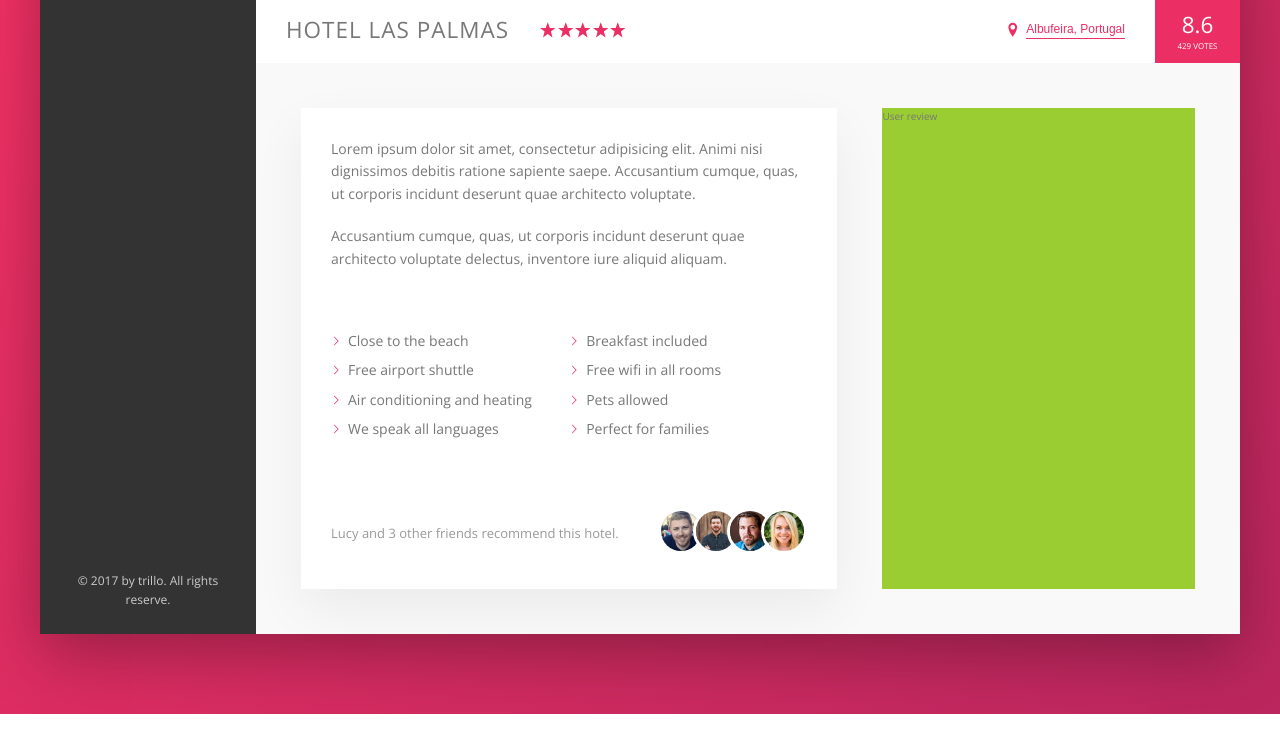
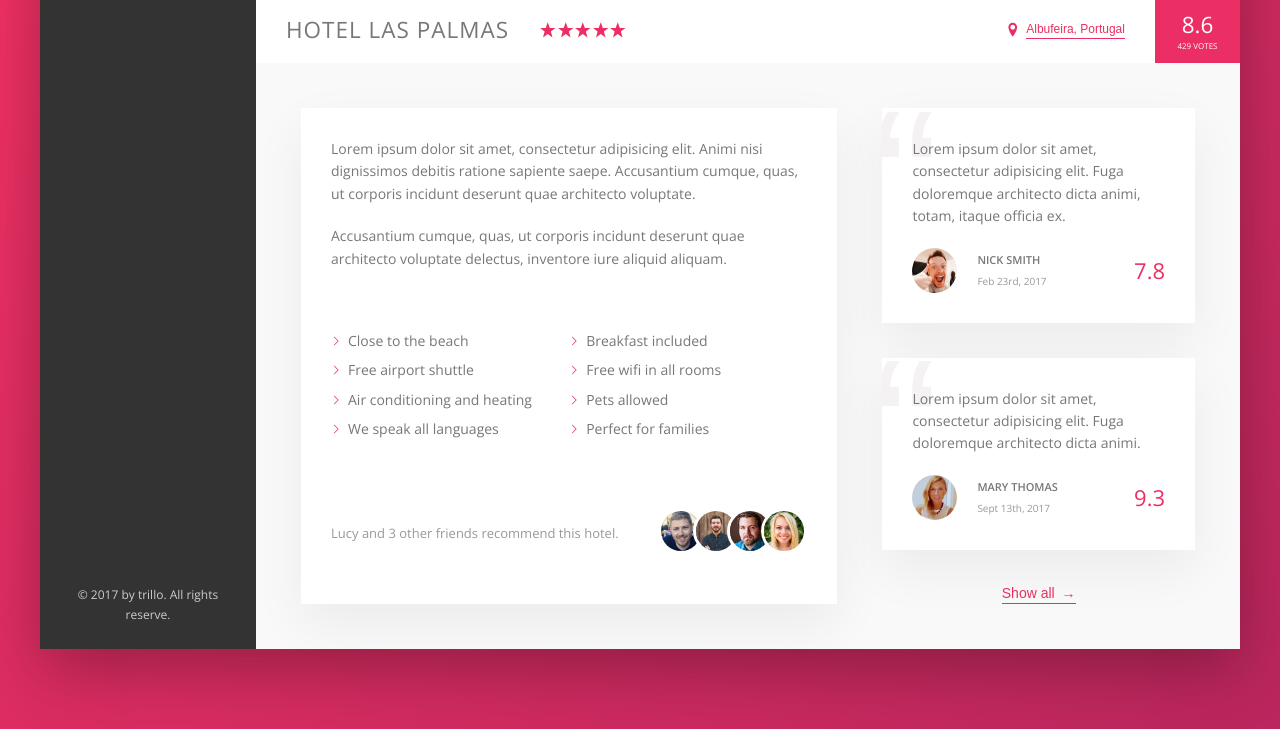
Before and after one commit to tuanluu0511/Trillo-Project, a website: page index.html in a window 1280 px wide. Shown: the part 538-1267 px from the top of the page. Drawn offline with nearby package versions, Linux system fonts and the light colour scheme.

Commit message:
Build the user review section

```diff
--- a/index.html
+++ b/index.html
@@ -206,7 +206,45 @@
                 </div>
               </div>
             </div>
-            <div class="user-review">User review</div>
+            <div class="user-review">
+              <figure class="review">
+                <blockquote class="review__text">
+                  Lorem ipsum dolor sit amet, consectetur adipisicing elit. Fuga
+                  doloremque architecto dicta animi, totam, itaque officia ex.
+                </blockquote>
+                <figcaption class="review__user">
+                  <img
+                    src="img/user-1.jpg"
+                    alt="User 1"
+                    class="review__photo"
+                  />
+                  <div class="review__user-box">
+                    <p class="review__user-name">Nick Smith</p>
+                    <div class="review__user-date">Feb 23rd, 2017</div>
+                  </div>
+                  <div class="review__rating">7.8</div>
+                </figcaption>
+              </figure>
+              <figure class="review">
+                <blockquote class="review__text">
+                  Lorem ipsum dolor sit amet, consectetur adipisicing elit. Fuga
+                  doloremque architecto dicta animi.
+                </blockquote>
+                <figcaption class="review__user">
+                  <img
+                    src="img/user-2.jpg"
+                    alt="User 2"
+                    class="review__photo"
+                  />
+                  <div class="review__user-box">
+                    <p class="review__user-name">Mary Thomas</p>
+                    <div class="review__user-date">Sept 13th, 2017</div>
+                  </div>
+                  <div class="review__rating">9.3</div>
+                </figcaption>
+              </figure>
+              <button class="btn-inline">Show all <span>&rarr;</span></button>
+            </div>
           </div>
         </main>
       </div>
--- a/sass/_components.scss
+++ b/sass/_components.scss
@@ -191,8 +191,6 @@
 
 .gallery {
   display: flex;
-  &__item {
-  }
 
   &__photo {
     width: 100%;
@@ -276,8 +274,17 @@
   cursor: pointer;
   transition: all 0.2s;
 
+  & span {
+    margin-left: 3px;
+    transition: margin-left 0.2s;
+  }
+
   &:hover {
     color: var(--color-grey-dark-1);
+
+    span {
+      margin-left: 8px;
+    }
   }
 
   &:focus {
@@ -354,8 +361,6 @@
   &__count {
     margin-right: auto;
   }
-  &__friends {
-  }
 
   &__photo {
     box-sizing: content-box;
@@ -369,3 +374,66 @@
     }
   }
 }
+
+//////////////////////////////////
+// REVIEW
+.review {
+  background-color: #fff;
+  box-shadow: var(--shadow-light);
+  padding: 3rem;
+  margin-bottom: 3.5rem;
+  position: relative;
+  overflow: hidden;
+
+  &__text {
+    margin-bottom: 2rem;
+    z-index: 10;
+    position: relative;
+  }
+
+  &__user {
+    display: flex;
+    align-items: center;
+  }
+
+  &__photo {
+    height: 4.5rem;
+    width: 4.5rem;
+    border-radius: 50%;
+    margin-right: 2rem;
+  }
+
+  &__user-box {
+    margin-right: auto;
+  }
+
+  &__user-name {
+    font-size: 1.1rem;
+    font-weight: 600;
+    text-transform: uppercase;
+    margin-bottom: 0.4rem;
+  }
+
+  &__user-date {
+    font-size: 1rem;
+    color: var(--color-grey-dark-3);
+  }
+
+  &__rating {
+    color: var(--color-primary);
+    font-size: 2.2rem;
+    font-weight: 300;
+  }
+
+  &::before {
+    content: '\201C';
+    position: absolute;
+    top: -2.75rem;
+    left: -1rem;
+    line-height: 1;
+    font-size: 20rem;
+    color: var(--color-grey-light-2);
+    font-family: sans-serif;
+    z-index: 1;
+  }
+}
--- a/sass/_layout.scss
+++ b/sass/_layout.scss
@@ -39,6 +39,7 @@
 }
 
 .detail {
+  font-size: 1.4rem;
   display: flex;
   padding: 4.5rem;
   background-color: var(--color-grey-light-1);
@@ -46,7 +47,6 @@
 }
 
 .description {
-  font-size: 1.4rem;
   background-color: #fff;
   box-shadow: var(--shadow-light);
   padding: 3rem;
@@ -55,6 +55,9 @@
 }
 
 .user-review {
-  background-color: yellowgreen;
   flex: 1;
+
+  display: flex;
+  flex-direction: column;
+  align-items: center;
 }
```
Also changed, not shown: css/style.css.
